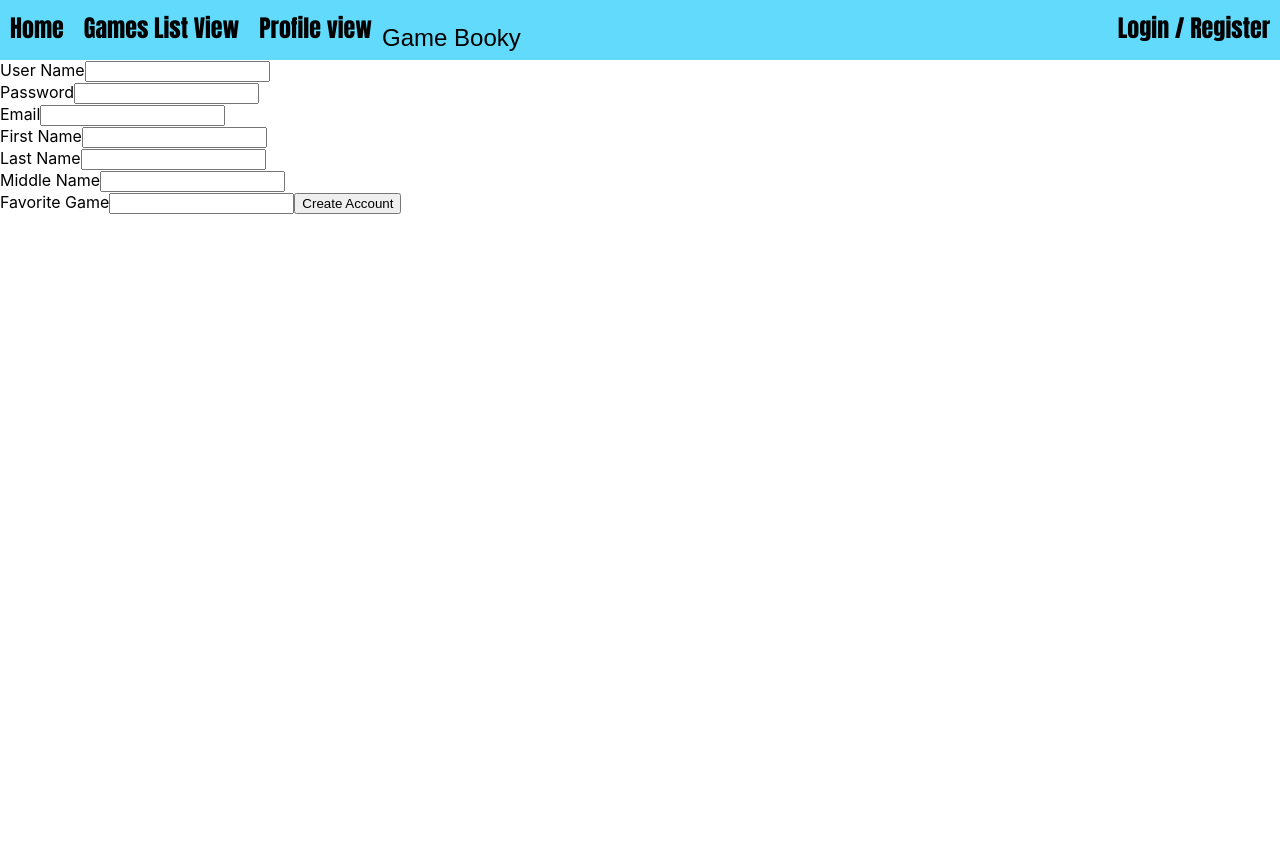
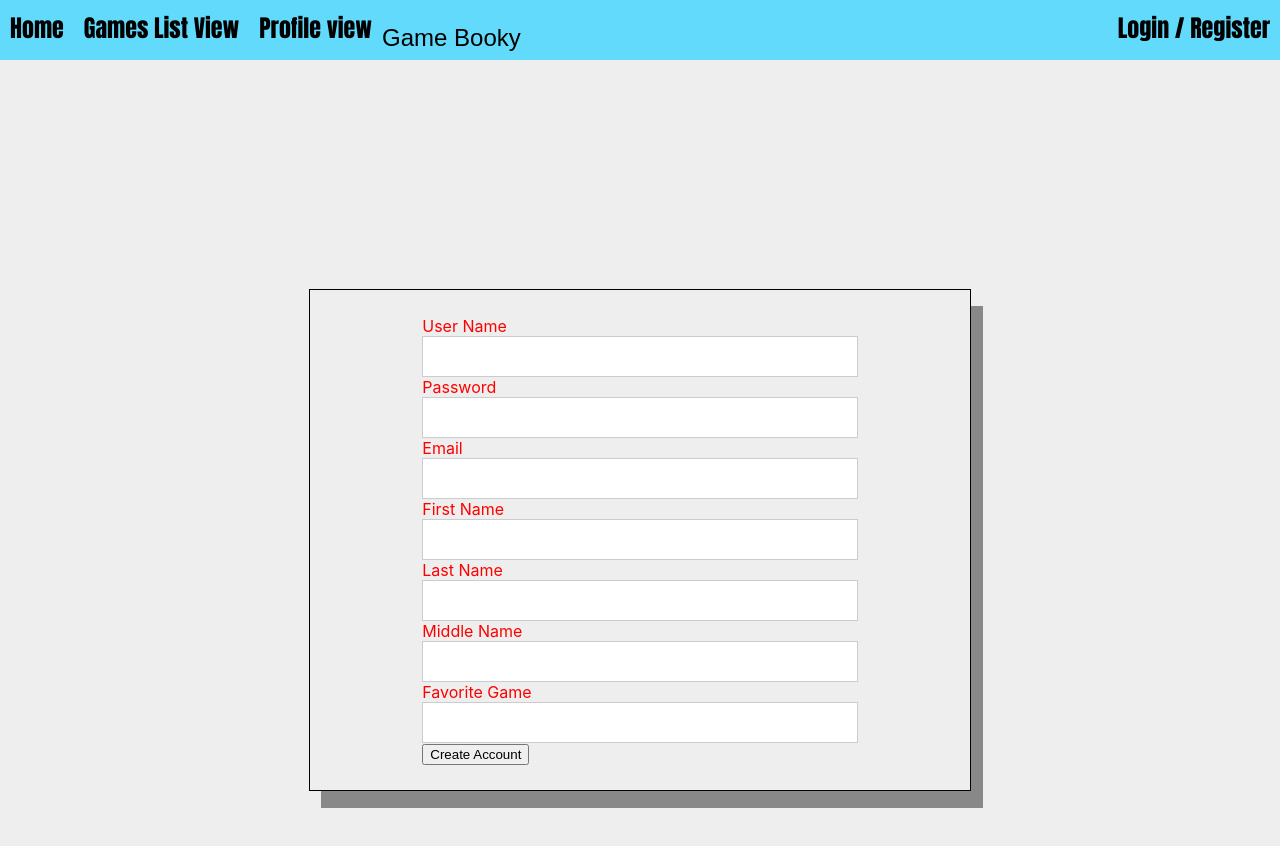
Before and after one commit to steven-halla/frontend-gaming-collection, a React (Create React App) app: page /register in a window 1280 px wide. Shown: the top 846 px of the page. Before the commit the page ends 800 px from the top, so only its background shows below. Built offline with nearby package versions, Linux system fonts and the light colour scheme; no server answers.

Commit message:
"register styling done"

```diff
--- a/src/Components/Register.js
+++ b/src/Components/Register.js
@@ -1,4 +1,41 @@
 import React, {useState} from 'react';
+
+import styled from "styled-components";
+
+const RegisterDiv = styled.div`
+
+.RegisterContainer{
+  width: 100%;
+  // height: 100%;
+  background-color: #eeeeee;
+  color: red;
+  display:flex;
+  justify-content:center;
+  align-items:center;
+  height:120vh;
+  //width: 100vh;
+
+  .RegisterBox {
+    height: 60vh;
+    width: 80vh;
+    display: flex;
+    align-items: center;
+    justify-content: center;
+    border: 1px solid black;
+    padding: 10px;
+    box-shadow: 12px 17px #888888;
+
+    .Input{
+      width: 100%;
+      padding: 12px 20px;
+      // margin: 8px;
+      display: inline-block;
+      border: 1px solid #ccc;
+      box-sizing: border-box
+    }
+  }
+}
+`
 
 export const Register = (props) => {
   const [registerRequest, setRegisterRequest] = useState({
@@ -25,33 +62,36 @@ export const Register = (props) => {
   }
 
   return(
-    <div>
-        <div className = "Register-Container">
-
+      <RegisterDiv>
+        <div className ="RegisterContainer">
+          <div className="RegisterBox">
             <form action="" onSubmit={handleSubmit} >
               <label htmlFor="">User Name</label>
-            <input className = "Register-Input" name="username" value={registerRequest.username} onChange={handleChange} type="text"/>
+              <input className = "Input" name="username" value={registerRequest.username} onChange={handleChange} type="text"/>
               <br/>
               <label htmlFor="">Password</label>
-            <input className = "Register-Input"  name="password" value={registerRequest.password} onChange={handleChange} type="text"/>
+              <input className = "Input"  name="password" value={registerRequest.password} onChange={handleChange} type="text"/>
               <br/>
               <label htmlFor="">Email</label>
-            <input className = "Register-Input" name="email" value={registerRequest.email} onChange={handleChange} type="text"/>
+              <input className = "Input" name="email" value={registerRequest.email} onChange={handleChange} type="text"/>
               <br/>
               <label htmlFor="">First Name</label>
-            <input className = "Register-Input" name="first_name" value={registerRequest.first_name} onChange={handleChange} type="text"/>
+              <input className = "Input" name="first_name" value={registerRequest.first_name} onChange={handleChange} type="text"/>
               <br/>
               <label htmlFor="">Last Name</label>
-            <input className = "Register-Input" name="last_name" value={registerRequest.last_name} onChange={handleChange} type="text"/>
+              <input className = "Input" name="last_name" value={registerRequest.last_name} onChange={handleChange} type="text"/>
               <br/>
               <label htmlFor="">Middle Name</label>
-            <input className = "Register-Input" name="middle_name" value={registerRequest.middle_name} onChange={handleChange} type="text"/>
+              <input className = "Input" name="middle_name" value={registerRequest.middle_name} onChange={handleChange} type="text"/>
               <br/>
               <label htmlFor="">Favorite Game</label>
-            <input className = "Register-Input" name="favorite_game" value={registerRequest.favorite_game} onChange={handleChange} type="text"/>
+              <input className = "Input" name="favorite_game" value={registerRequest.favorite_game} onChange={handleChange} type="text"/>
               <button type="submit">Create Account</button>
             </form>
           </div>
         </div>
+
+      </RegisterDiv>
+
   );
 }
```
Also changed, not shown: src/Components/Login.js (+0 -7 lines). Lines whose indentation alone changed are shown as unchanged.
